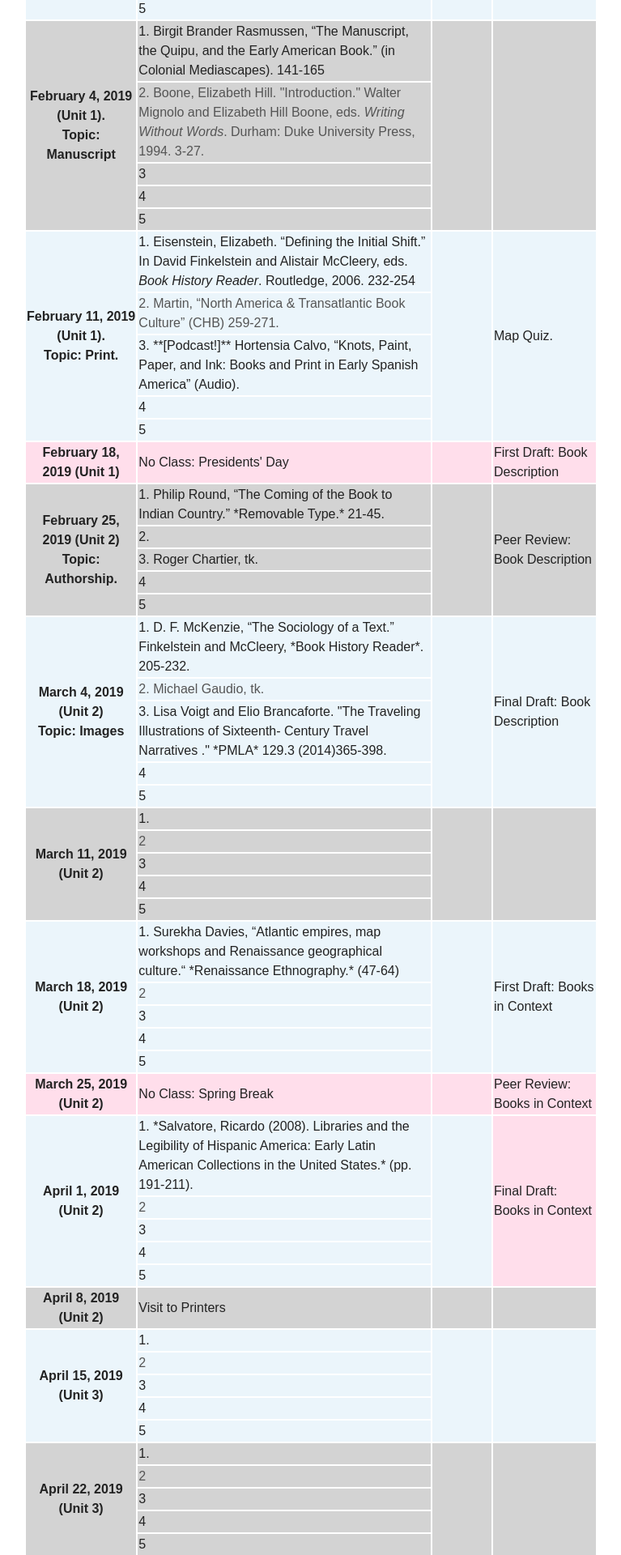
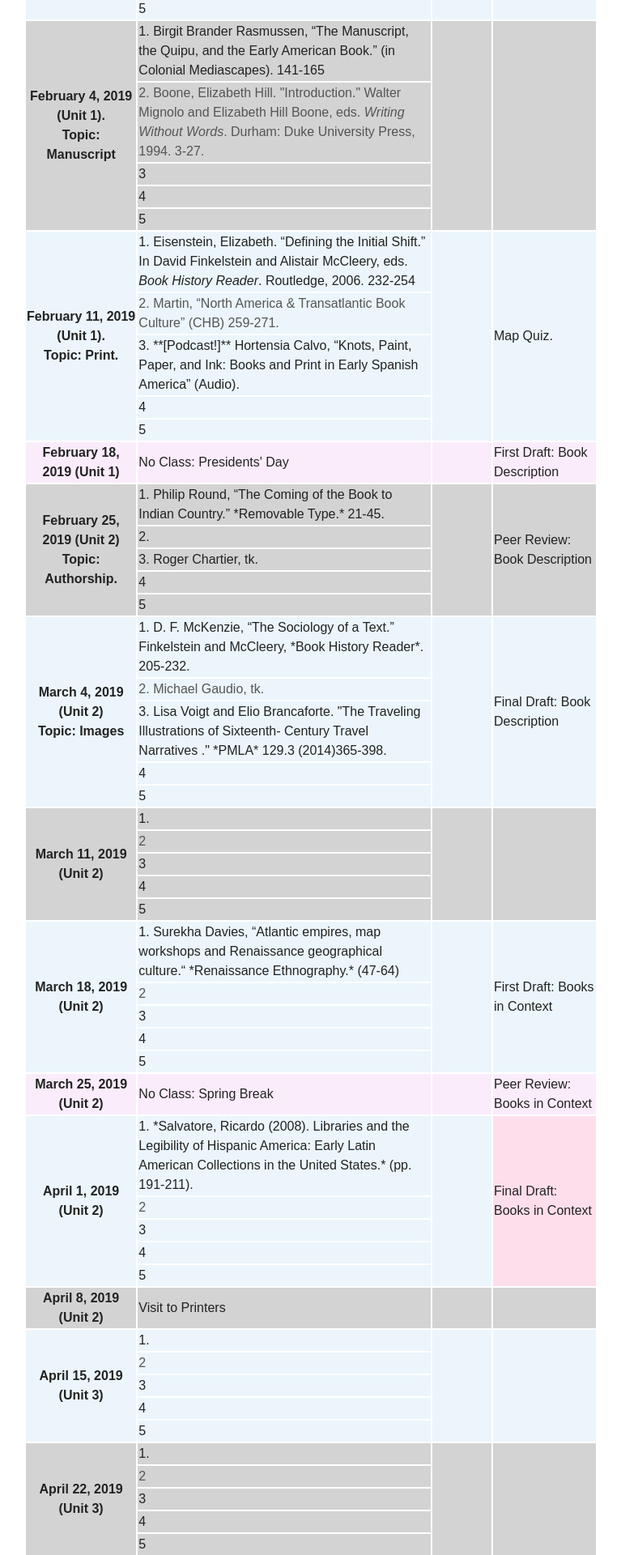
Before and after one commit to halperta/2019-bookhistory, a Jekyll site: the page built from schedule/index.md, in a window 1280 px wide. Shown: the part 869-2789 px from the top of the page at 81% size, without its empty margins (256-1023 px from the left). Built offline with Jekyll 4.4.1, drawn with Linux system fonts in a browser that asks for light colours; nearby versions of some CDN libraries.

Commit message:
assignment color

```diff
--- a/schedule/index.md
+++ b/schedule/index.md
@@ -73,7 +73,7 @@
     <td align="left">5 </td>
   </tr>
 
-  <tr bgcolor="#FFDEEB">
+  <tr bgcolor="#FAECFA">
     <th rowspan="1">February 18, 2019 (Unit 1)</th>
       <td> No Class: Presidents' Day </td>
       <td rowspan="1"> </td>
@@ -169,7 +169,7 @@
     <td align="left">5 </td>
   </tr>
 
-  <tr bgcolor="FFDEEB">
+  <tr bgcolor="FAECFA">
     <th rowspan="1">March 25, 2019 (Unit 2)</th>
    <td> No Class: Spring Break </td>
     <td rowspan="1"> </td>
```
